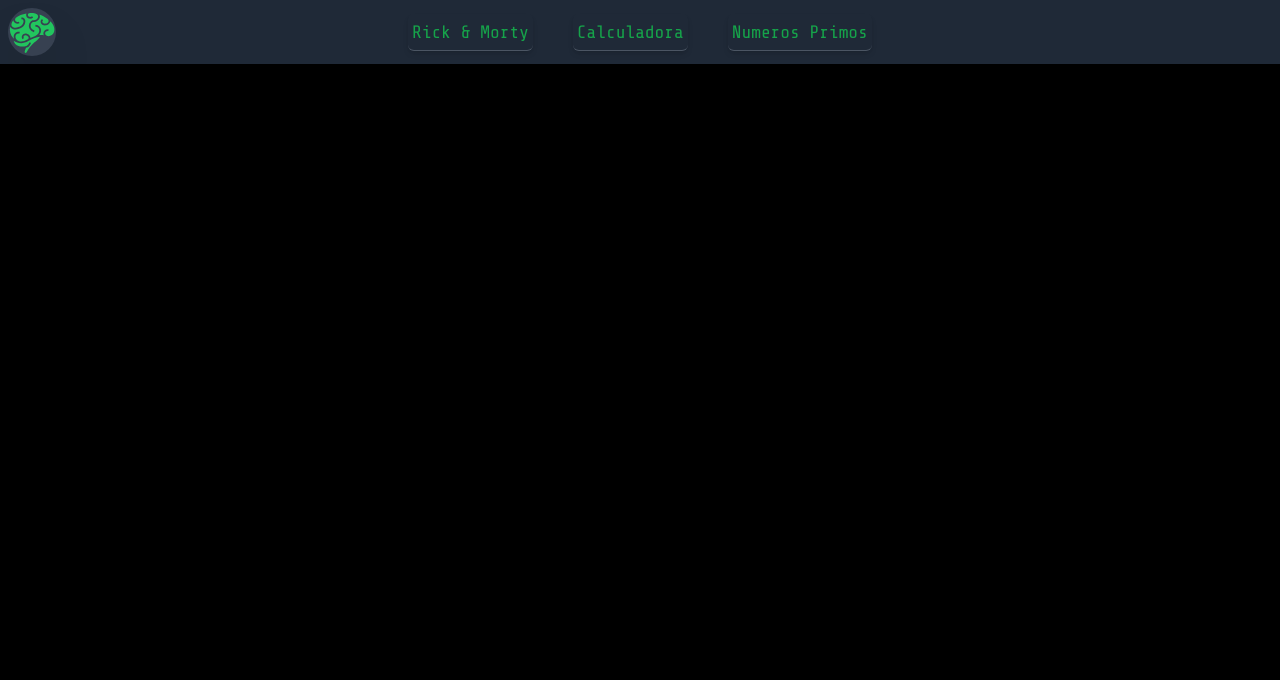
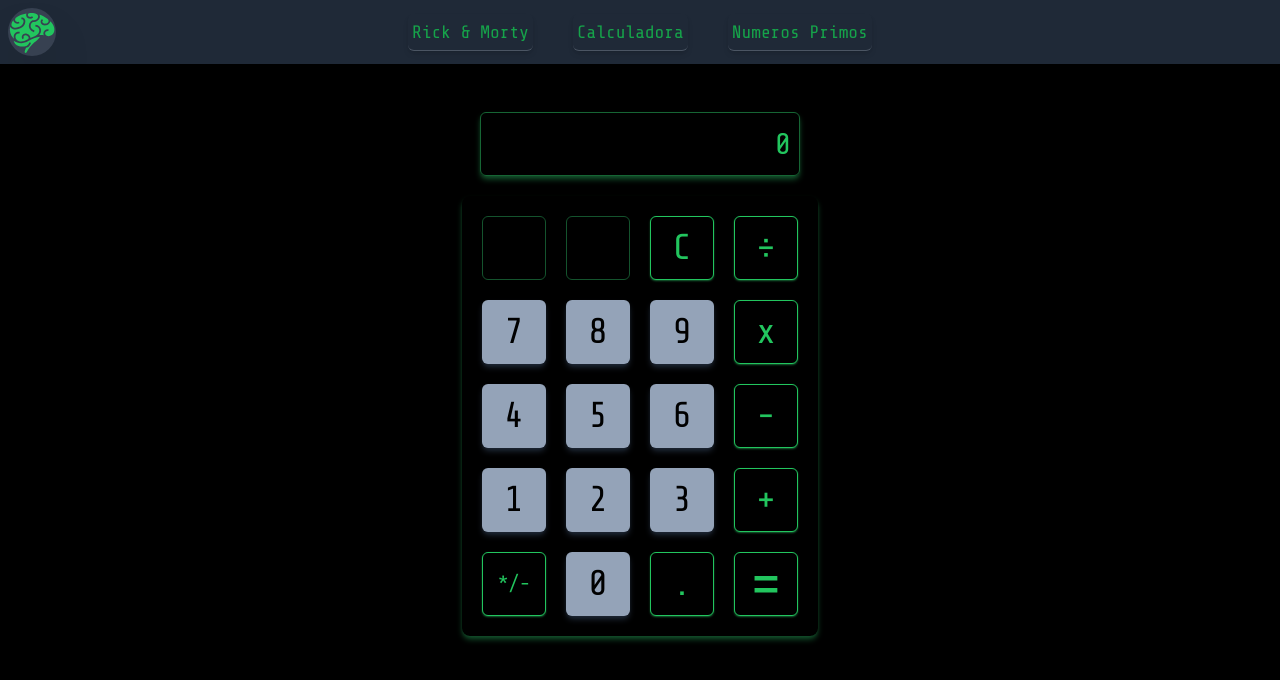
Before and after one commit to vhznio/Ejercicios_Varios, a Next.js app: page /calc in a window 1280 px wide. Shown: the top 680 px of the page. Built offline with nearby package versions, Linux system fonts and the light colour scheme.

Commit message:
update: add calculator ui

```diff
--- a/src/app/calc/page.tsx
+++ b/src/app/calc/page.tsx
@@ -1,7 +1,58 @@
+'use client';
+
+import { useState } from "react";
+
 function Calc(){
+    const [result, setResult] = useState<number | null>(null);
+    const [currentValue, setCurrentValue] = useState<number>(0);
+
+    const setNumber = (number: number) => {
+        setCurrentValue(prevValue => prevValue * 10 + number)
+    }
+
+    const clean = () => {
+        setCurrentValue(0);
+        setResult(null);
+    };
+
+    const calculate = (op:String) => {
+        console.log({op})
+    }
+
     return (
-        <div>calc</div>
+        <div className="h-auto w-screen mt-28 items-center justify-center flex flex-col">
+            <div className='-mt-16'>
+                <div className="calc_display">
+                    <span className="calc_display_text">
+                       {result !== null ? result : currentValue}
+                    </span>
+                </div>
+            </div>
+            <div className="calc_container">
+                <button className="calc_button_number cursor-default hover:shadow-black bg-black shadow-black border border-green-900" type="button"></button>
+                <button className="calc_button_number cursor-default hover:shadow-black bg-black shadow-black border border-green-900" type="button"></button>
+                <button onClick={() => clean()} className="calc_button_char" type="button">C</button>
+                <button onClick={() => calculate('+')} className="calc_button_char" type="button">÷</button>
+                <button onClick={() => setNumber(7)} className="calc_button_number" type="button">7</button>
+                <button onClick={() => setNumber(8)} className="calc_button_number" type="button">8</button>
+                <button onClick={() => setNumber(9)} className="calc_button_number" type="button">9</button>
+                <button onClick={() => calculate('*')} className="calc_button_char" type="button">x</button>
+                <button onClick={() => setNumber(4)} className="calc_button_number" type="button">4</button>
+                <button onClick={() => setNumber(5)} className="calc_button_number" type="button">5</button>
+                <button onClick={() => setNumber(6)} className="calc_button_number" type="button">6</button>
+                <button onClick={() => calculate('-')} className="calc_button_char" type="button">-</button>
+                <button onClick={() => setNumber(1)} className="calc_button_number" type="button">1</button>
+                <button onClick={() => setNumber(2)} className="calc_button_number" type="button">2</button>
+                <button onClick={() => setNumber(3)} className="calc_button_number" type="button">3</button>
+                <button onClick={() => calculate('+')} className="calc_button_char" type="button">+</button>
+                <button onClick={() => calculate('-')} className="calc_button_char text-xl" type="button">*/-</button>
+                <button onClick={() => setNumber(0)} className="calc_button_number" type="button">0</button>
+                <button onClick={() => calculate('.')} className="calc_button_char" type="button">.</button>
+                <button className="calc_button_char text-6xl" type="button">=</button>
+            </div>
+        </div>
     )
 }
 
+
 export default Calc
--- a/src/app/chars/[id]/page.tsx
+++ b/src/app/chars/[id]/page.tsx
@@ -16,9 +16,32 @@ const myLoader = ({ src, width, quality }:any) => {
 
 async function CharData({ params: {id} }: Params){
     const data = await fetchChar(id)
-    console.log(data)
     return (
-        <div></div>
+        <>
+        <div className='text-green-300 text-4xl content-center text-center mt-8'>
+            <h1>{data.name.toUpperCase()}</h1>
+        </div>
+        <div className='flex h-auto justify-center items-center select-none' key={data.id}>
+            <div className='p-10 mt-10 h-auto flex shadow-lg shadow-green-400 justify-center items-center'>
+                <div>
+                    <Image className='rounded-md '
+                        loader={myLoader}
+                        src={data.id.toString()}
+                        alt={data.name}
+                        width={400}
+                        height={400}
+                    />
+                </div>
+                <div className='ml-10'>
+                    <ul className='text-white list-disc'>
+                        <li>{data.gender}</li>
+                        <li>{data.species}</li>
+                        <li>{data.status}</li>
+                    </ul>
+                </div>
+            </div>
+        </div>
+        </>
     )
 }
 
--- a/src/app/chars/page.tsx
+++ b/src/app/chars/page.tsx
@@ -13,8 +13,8 @@ async function Characters(){
 
     return (
         <>
-        <div className='justify-center text-center mt-5'>
-            <h1 className='text-green-500 text-5xl '>CHARACTERS</h1>
+        <div className='justify-center text-center mt-8'>
+            <h1 className='text-green-300 text-4xl '>CHARACTERS</h1>
         </div>
         <div className='cards_container'>
             {data.map(char => {
@@ -34,6 +34,12 @@ async function Characters(){
             )
             })}
         </div>
+        <footer
+            className="footer">
+            <div className="p-4 text-center text-neutral-700 dark:text-neutral-200">
+                © 2023 Copyright:
+            </div>
+        </footer>
         </>
     )
 }
--- a/src/app/globals.css
+++ b/src/app/globals.css
@@ -4,7 +4,7 @@
 
 @layer components {
   .cards_container {
-     @apply mt-10 p-5 h-screen grid grid-cols-2 md:grid-cols-3 gap-10;
+     @apply h-auto mt-10 p-10 grid grid-cols-2 md:grid-cols-5 gap-10 ;
   }
 
   .cards {
@@ -31,8 +31,45 @@
     transition-all duration-200 ease-linear cursor-pointer;
   }
 
+  .footer {
+    @apply  text-center text-lg m-10;
+  }
+
+  .calc_container {
+    @apply shadow-md mt-5 shadow-green-900 h-auto p-5 grid grid-cols-2 md:grid-cols-4 gap-5 rounded-lg;
+  }
+
+  .calc_display {
+    @apply border shadow-md  shadow-green-900 border-green-800 w-80 h-16 rounded-md flex items-center justify-end;
+  }
+
+  .calc_display_text {
+    @apply text-green-500 text-3xl inline-block align-middle mr-2;
+  }
+
+  .calc_button_number {
+    @apply w-16 h-16 bg-slate-400 rounded-md shadow-md shadow-gray-800 hover:shadow-gray-500 text-4xl;
+  }
+
+  .calc_button_char {
+    @apply bg-black border border-green-500
+    shadow-sm shadow-green-800 hover:shadow-md hover:shadow-green-300 text-green-500 text-4xl rounded-md;
+  }
+
 }
 
 body {
   background-color: black;
+  overflow-x: hidden;
 }
+
+body::-webkit-scrollbar {
+  width: 5px;               /* width of the entire scrollbar */
+}
+
+
+body::-webkit-scrollbar-thumb {
+  background-color: rgb(0, 0, 0);    /* color of the scroll thumb */
+  border-radius: 20px;       /* roundness of the scroll thumb */
+  border: 1px solid rgba(0,255,0,0.3);  /* creates padding around scroll thumb */
+}
--- a/src/app/layout.tsx
+++ b/src/app/layout.tsx
@@ -1,6 +1,8 @@
 import './globals.css'
 import NavBar from '@/components/navbar'
 import { Share_Tech_Mono } from 'next/font/google'
+import { Suspense } from 'react'
+import Loading from './loading'
 
 const tech = Share_Tech_Mono({
    weight: '400',
@@ -21,7 +23,9 @@ export default function RootLayout({
     <html lang="en" className={tech.className}>
       <body>
         <NavBar/>
-        {children}
+        <Suspense fallback={<Loading/>}>
+          {children}
+        </Suspense>
       </body>
     </html>
   )
--- /dev/null
+++ b/src/app/loading.tsx
@@ -0,0 +1,9 @@
+export default function Loading(){
+    return (
+        <div className="flex w-screen h-screen items-center justify-center">
+            <div className="flex">
+                <p className="text-white text-5xl">LOADING...</p>
+            </div>
+        </div>
+    )
+}
--- a/src/components/fetchChar.tsx
+++ b/src/components/fetchChar.tsx
@@ -1,5 +1,4 @@
 export const fetchChar = async (id:number): Promise<Character> => {
-    const responde = await fetch(`https://rickandmortyapi.com/api/character/${id}`);
-    const data = await responde.json();
-    return data.results;
+    const res = await fetch(`https://rickandmortyapi.com/api/character/${id}`);
+    return res.json();
 }
```
Also changed, not shown: src/app/calc/operations.ts (added).
